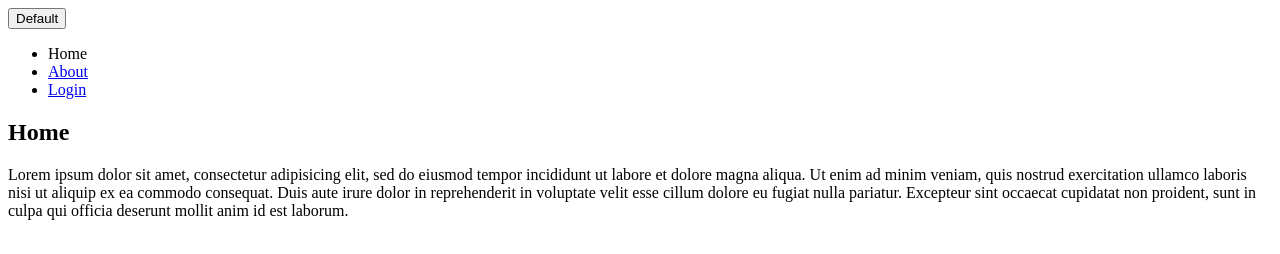
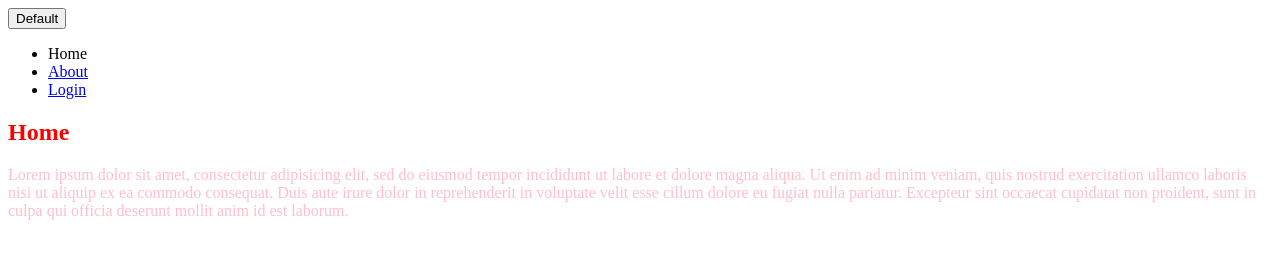
Before and after one commit to adriangielzak/learning_web_developer, a plain HTML site: page course-css/index.html in a window 1280 px wide. Drawn offline with Linux system fonts and the light colour scheme.

Commit message:
My first CSS

```diff
--- a/course-css/index.html
+++ b/course-css/index.html
@@ -3,6 +3,7 @@
 <html>
 <head>
   <title>My first website!</title>
+  <link rel="stylesheet" type="text/css" href="style.css">
 </head>
 <body>
   <button class="btn btn-primary">Default</button>
--- /dev/null
+++ b/course-css/style-login.css
@@ -0,0 +1,3 @@
+h2 {
+	color: blue;
+}
--- /dev/null
+++ b/course-css/style.css
@@ -0,0 +1,13 @@
+/*
+Selector {
+	Property: value;
+}
+*/
+
+h2 {
+	color: red;
+}
+
+p {
+	color: pink;
+}
```
Also changed, not shown: course-css/about.html (+1 -0 lines), course-css/login.html (+1 -0 lines).
